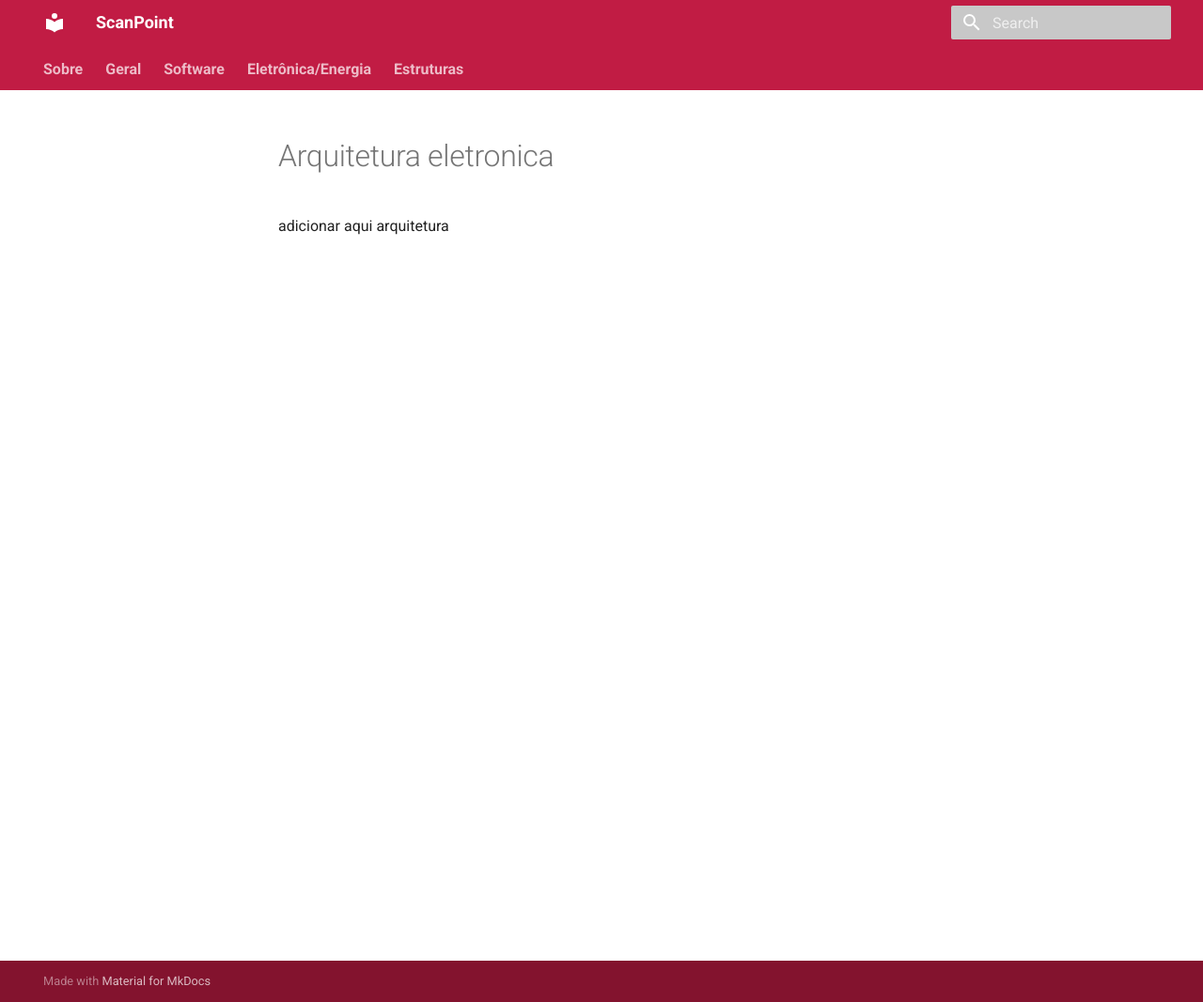
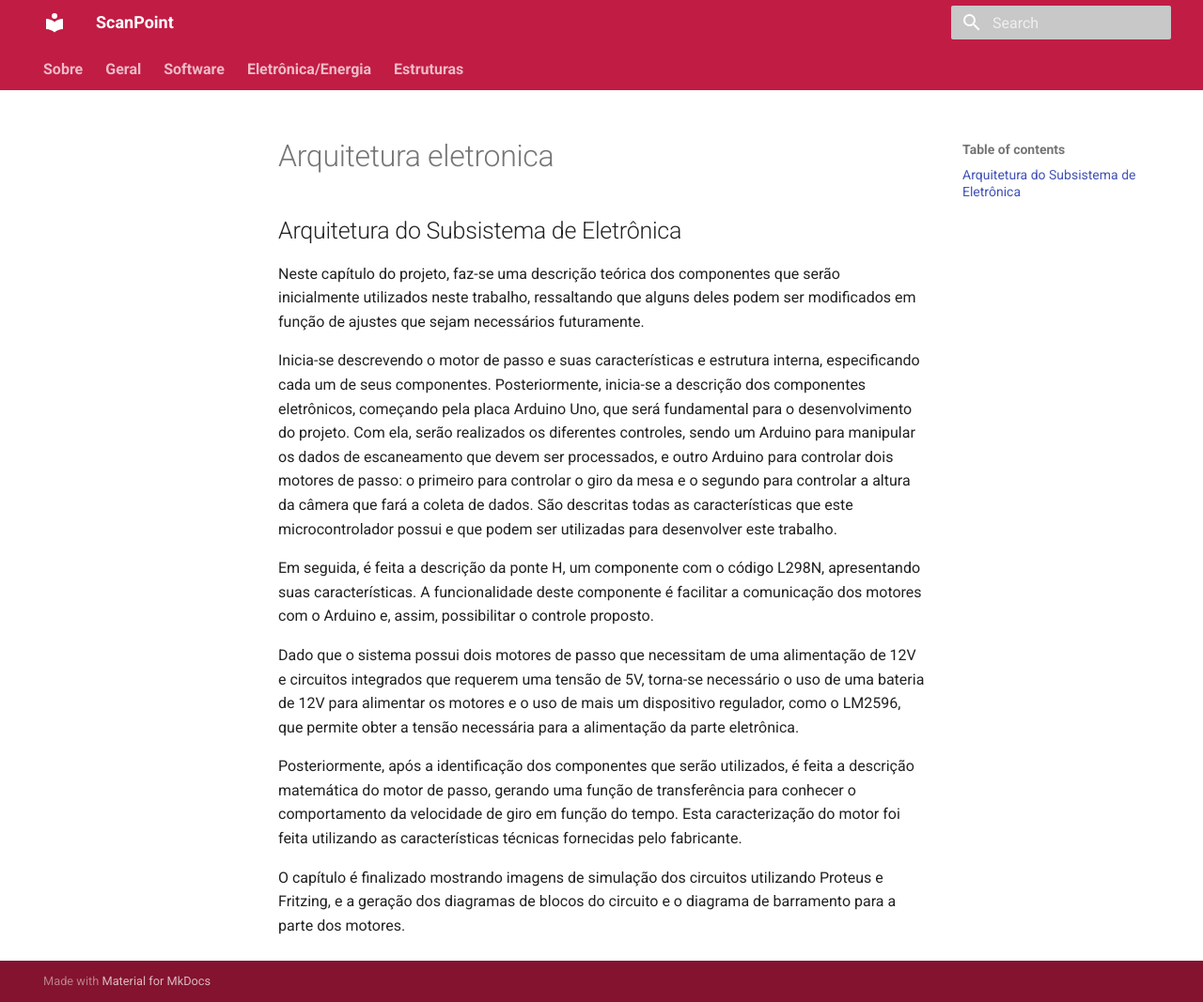
Before and after one commit to Calcioft/ScanPoint, an MkDocs documentation site: the page built from docs/eletronica-energia/arquitetura_eletronica.md, in a window 1280 px wide and 1067 px high. Shown: the whole window at 94% size. Built offline with MkDocs 1.6.1 and Material for MkDocs 9.7.7, drawn with Linux system fonts in a browser that asks for light colours.

Commit message:
atualizada arquitetura

```diff
--- a/docs/eletronica-energia/arquitetura_eletronica.md
+++ b/docs/eletronica-energia/arquitetura_eletronica.md
@@ -1 +1,13 @@
-adicionar aqui arquitetura
+## Arquitetura do Subsistema de Eletrônica
+
+Neste capítulo do projeto, faz-se uma descrição teórica dos componentes que serão inicialmente utilizados neste trabalho, ressaltando que alguns deles podem ser modificados em função de ajustes que sejam necessários futuramente.
+
+Inicia-se descrevendo o motor de passo e suas características e estrutura interna, especificando cada um de seus componentes. Posteriormente, inicia-se a descrição dos componentes eletrônicos, começando pela placa Arduino Uno, que será fundamental para o desenvolvimento do projeto. Com ela, serão realizados os diferentes controles, sendo um Arduino para manipular os dados de escaneamento que devem ser processados, e outro Arduino para controlar dois motores de passo: o primeiro para controlar o giro da mesa e o segundo para controlar a altura da câmera que fará a coleta de dados. São descritas todas as características que este microcontrolador possui e que podem ser utilizadas para desenvolver este trabalho.
+
+Em seguida, é feita a descrição da ponte H, um componente com o código L298N, apresentando suas características. A funcionalidade deste componente é facilitar a comunicação dos motores com o Arduino e, assim, possibilitar o controle proposto.
+
+Dado que o sistema possui dois motores de passo que necessitam de uma alimentação de 12V e circuitos integrados que requerem uma tensão de 5V, torna-se necessário o uso de uma bateria de 12V para alimentar os motores e o uso de mais um dispositivo regulador, como o LM2596, que permite obter a tensão necessária para a alimentação da parte eletrônica.
+
+Posteriormente, após a identificação dos componentes que serão utilizados, é feita a descrição matemática do motor de passo, gerando uma função de transferência para conhecer o comportamento da velocidade de giro em função do tempo. Esta caracterização do motor foi feita utilizando as características técnicas fornecidas pelo fabricante.
+
+O capítulo é finalizado mostrando imagens de simulação dos circuitos utilizando Proteus e Fritzing, e a geração dos diagramas de blocos do circuito e o diagrama de barramento para a parte dos motores.
```
